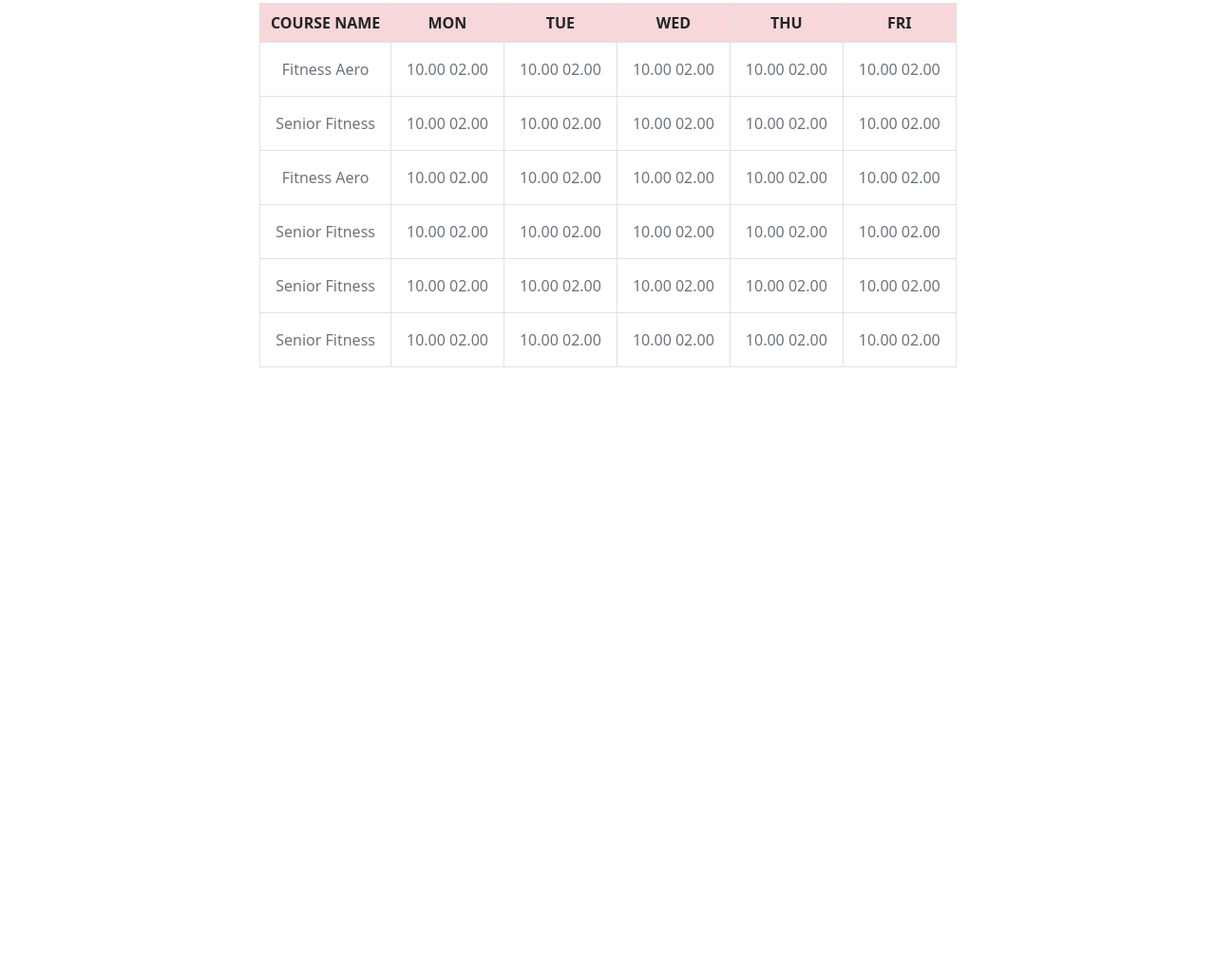
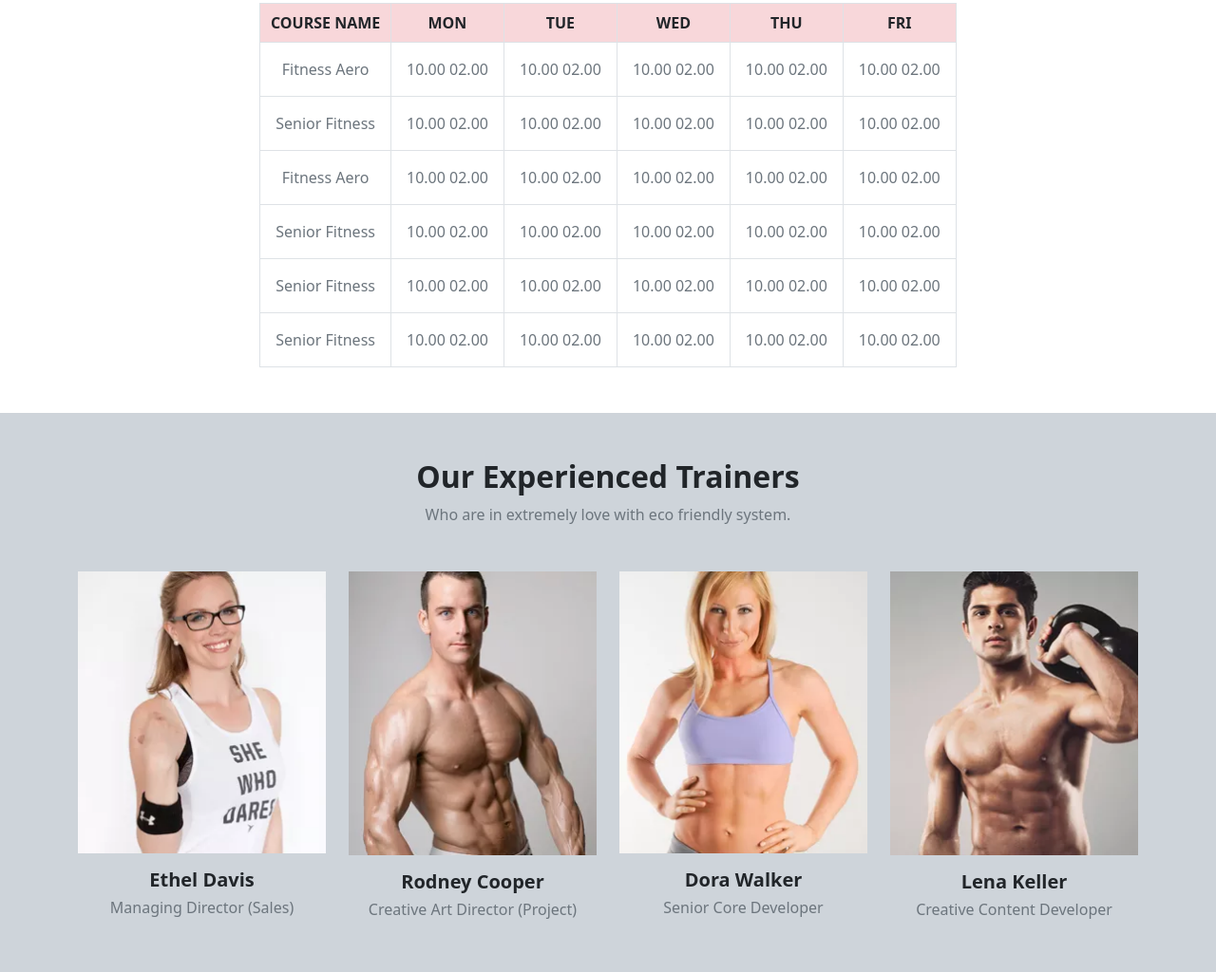
Before and after one commit to ParvinAlasgar/Gym-LandingPage, a plain HTML site: page public/index.html in a window 1280 px wide. Shown: the part 3030-4054 px from the top of the page at 95% size. Before the commit the page ends 3465 px from the top, so only its background shows below. Drawn offline with Linux system fonts and the light colour scheme.

Commit message:
add: added trainer section.

```diff
--- a/public/index.html
+++ b/public/index.html
@@ -438,6 +438,107 @@
           </table>
         </div>
       </section>
+      <!-- Trainer -->
+      <section id="trainer" class="bg-dark-subtle py-5">
+        <div class="container text-center">
+          <h2 class="fw-bold">Our Experienced Trainers</h2>
+          <p class="text-secondary mb-5">
+            Who are in extremely love with eco friendly system.
+          </p>
+          <div class="row">
+            <div class="col-lg-3 col-md-3 col-sm-6">
+              <div class="wrapper">
+                <div class="img position-relative">
+                  <img
+                    class="img-fluid w-100"
+                    src="../src/assets/images/t1.jpg.webp"
+                    alt="trainer"
+                  />
+                  <div
+                    class="icons position-absolute d-flex justify-content-center align-items-center column-gap-3"
+                  >
+                    <i class="fa-brands fa-facebook-f text-white"></i>
+                    <i class="fa-brands fa-twitter text-white"></i>
+                    <i class="fa-brands fa-linkedin-in text-white"></i>
+                  </div>
+                </div>
+                <div class="text mt-3">
+                  <h5 class="fw-bold">Ethel Davis</h5>
+                  <h6 class="text-secondary">Managing Director (Sales)</h6>
+                </div>
+              </div>
+            </div>
+            <div class="col-lg-3 col-md-3 col-sm-6">
+              <div class="wrapper">
+                <div class="img position-relative">
+                  <img
+                    class="img-fluid w-100"
+                    src="../src/assets/images/t2.jpg.webp"
+                    alt="trainer"
+                  />
+                  <div
+                    class="icons position-absolute d-flex justify-content-center align-items-center column-gap-3"
+                  >
+                    <i class="fa-brands fa-facebook-f text-white"></i>
+                    <i class="fa-brands fa-twitter text-white"></i>
+                    <i class="fa-brands fa-linkedin-in text-white"></i>
+                  </div>
+                </div>
+                <div class="text mt-3">
+                  <h5 class="fw-bold">Rodney Cooper</h5>
+                  <h6 class="text-secondary">
+                    Creative Art Director (Project)
+                  </h6>
+                </div>
+              </div>
+            </div>
+            <div class="col-lg-3 col-md-3 col-sm-6">
+              <div class="wrapper">
+                <div class="img position-relative">
+                  <img
+                    class="img-fluid w-100"
+                    src="../src/assets/images/t3.jpg.webp"
+                    alt="trainer"
+                  />
+                  <div
+                    class="icons position-absolute d-flex justify-content-center align-items-center column-gap-3"
+                  >
+                    <i class="fa-brands fa-facebook-f text-white"></i>
+                    <i class="fa-brands fa-twitter text-white"></i>
+                    <i class="fa-brands fa-linkedin-in text-white"></i>
+                  </div>
+                </div>
+                <div class="text mt-3">
+                  <h5 class="fw-bold">Dora Walker</h5>
+                  <h6 class="text-secondary">Senior Core Developer</h6>
+                </div>
+              </div>
+            </div>
+            <div class="col-lg-3 col-md-3 col-sm-6">
+              <div class="wrapper">
+                <div class="img position-relative">
+                  <img
+                    class="img-fluid w-100"
+                    src="../src/assets/images/t4.jpg.webp"
+                    alt="trainer"
+                  />
+                  <div
+                    class="icons position-absolute d-flex justify-content-center align-items-center column-gap-3"
+                  >
+                    <i class="fa-brands fa-facebook-f text-white"></i>
+                    <i class="fa-brands fa-twitter text-white"></i>
+                    <i class="fa-brands fa-linkedin-in text-white"></i>
+                  </div>
+                </div>
+                <div class="text mt-3">
+                  <h5 class="fw-bold">Lena Keller</h5>
+                  <h6 class="text-secondary">Creative Content Developer</h6>
+                </div>
+              </div>
+            </div>
+          </div>
+        </div>
+      </section>
     </main>
   </body>
 </html>
--- a/src/assets/sass/layout/_responsive.scss
+++ b/src/assets/sass/layout/_responsive.scss
@@ -88,6 +88,11 @@
         }
       }
     }
+    #trainer {
+      h2 {
+        font-size: 1rem !important;
+      }
+    }
   }
 }
 
--- a/src/assets/sass/main.scss
+++ b/src/assets/sass/main.scss
@@ -151,4 +151,32 @@ main {
       }
     }
   }
+  #trainer {
+    h2 {
+      font-size: 2rem;
+    }
+    .wrapper {
+      cursor: pointer;
+      img {
+        transition: border-radius 0.5s;
+      }
+      .icons {
+        top: 0;
+        bottom: 0;
+        width: 100%;
+        background-color: $color_first;
+        opacity: 0;
+        transition: opacity 0.5s, border-radius 0.5s;
+      }
+      &:hover {
+        .icons {
+          opacity: 0.7;
+          border-radius: 2rem;
+        }
+        img {
+          border-radius: 2rem;
+        }
+      }
+    }
+  }
 }
```
Also changed, not shown: src/assets/images/t1.jpg.webp (added), src/assets/images/t2.jpg.webp (added), src/assets/images/t3.jpg.webp (added), src/assets/images/t4.jpg.webp (added), src/assets/sass/main.css, 1 other file.
